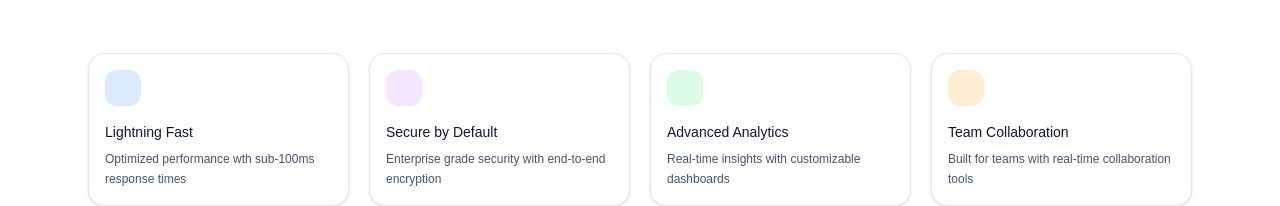
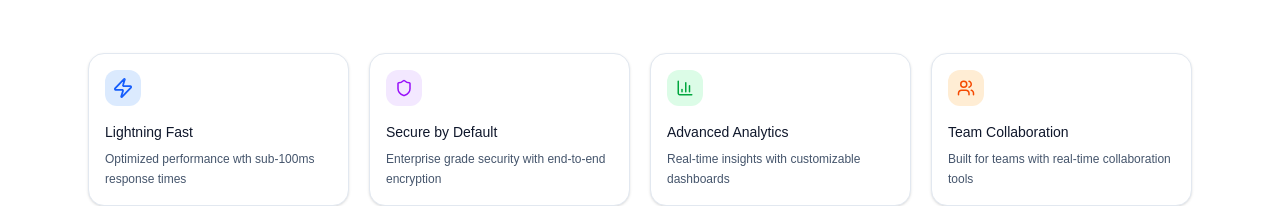
Before and after one commit to najeesidahmed/ruach-tech-figma-to-code, a Next.js app in the folder detailify-landing/: page / in a window 1280 px wide. Shown: the part 872-1078 px from the top of the page. Built offline with nearby package versions, Linux system fonts and the light colour scheme.

Commit message:
update features object to include icon svg's and map to each card using Image element

```diff
--- a/detailify-landing/components/sections/FeaturesSection.tsx
+++ b/detailify-landing/components/sections/FeaturesSection.tsx
@@ -1,23 +1,29 @@
+import Image from "next/image";
+
 const features = [
     {
         title: "Lightning Fast",
         description: "Optimized performance wth sub-100ms response times",
-        bg: "#DBEAFE"
+        bg: "#DBEAFE",
+        icon: "/features/thunder.svg"
     },
     {
         title: "Secure by Default",
         description: "Enterprise grade security with end-to-end encryption",
-        bg: "#F3E8FF"
+        bg: "#F3E8FF",
+        icon: "/features/default.svg"
     },
     {
         title: "Advanced Analytics",
         description: "Real-time insights with customizable dashboards",
-        bg: "#DCFCE7"
+        bg: "#DCFCE7",
+        icon: "/features/analytics.svg"
     },
     {
         title: "Team Collaboration",
         description: "Built for teams with real-time collaboration tools",
-        bg: "#FFEDD4"
+        bg: "#FFEDD4",
+        icon: "/features/team.svg"
     }
 ];
 
@@ -45,7 +51,14 @@ export function FeaturesSection () {
                         <div
                         className="mb-4 inline-flex h-9 w-9 items center justify-center rounded-xl"
                         style={{ backgroundColor: feature.bg}}
-                        />
+                        >
+                            <Image
+                                src={feature.icon}
+                                alt={feature.title}
+                                width={18}
+                                height={18}
+                            />
+                        </div>
                         <h3 className="text-sm text-slate-900">
                             {feature.title}
                         </h3>
```
